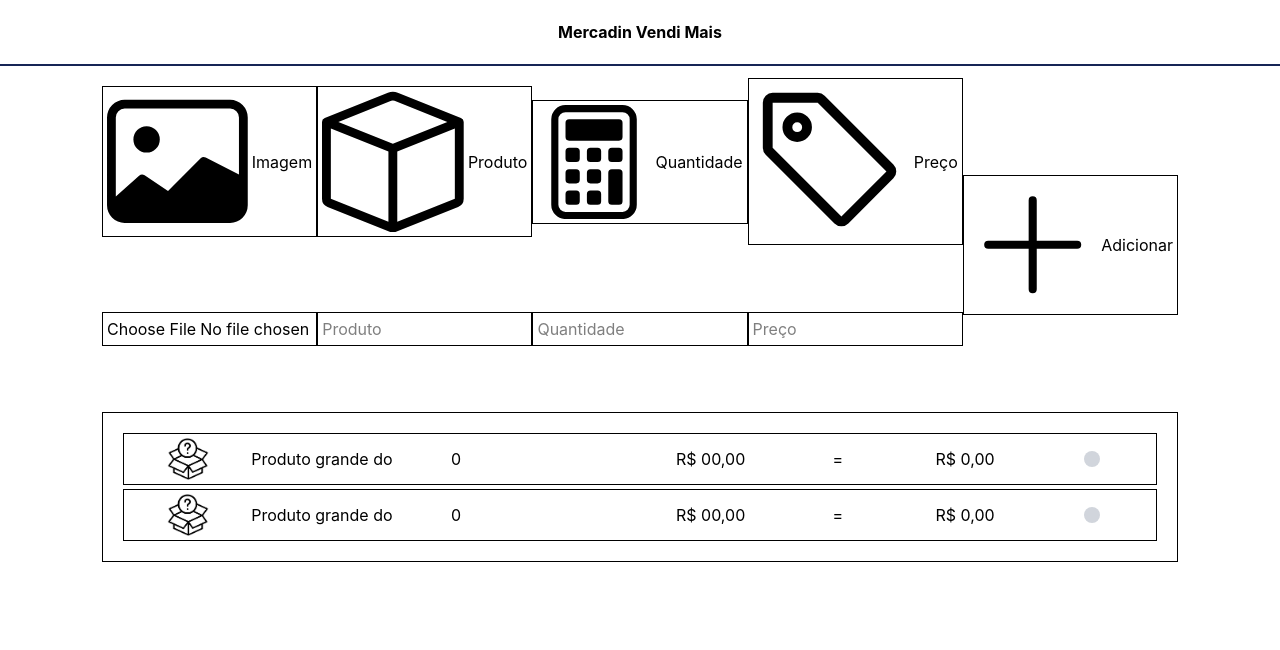
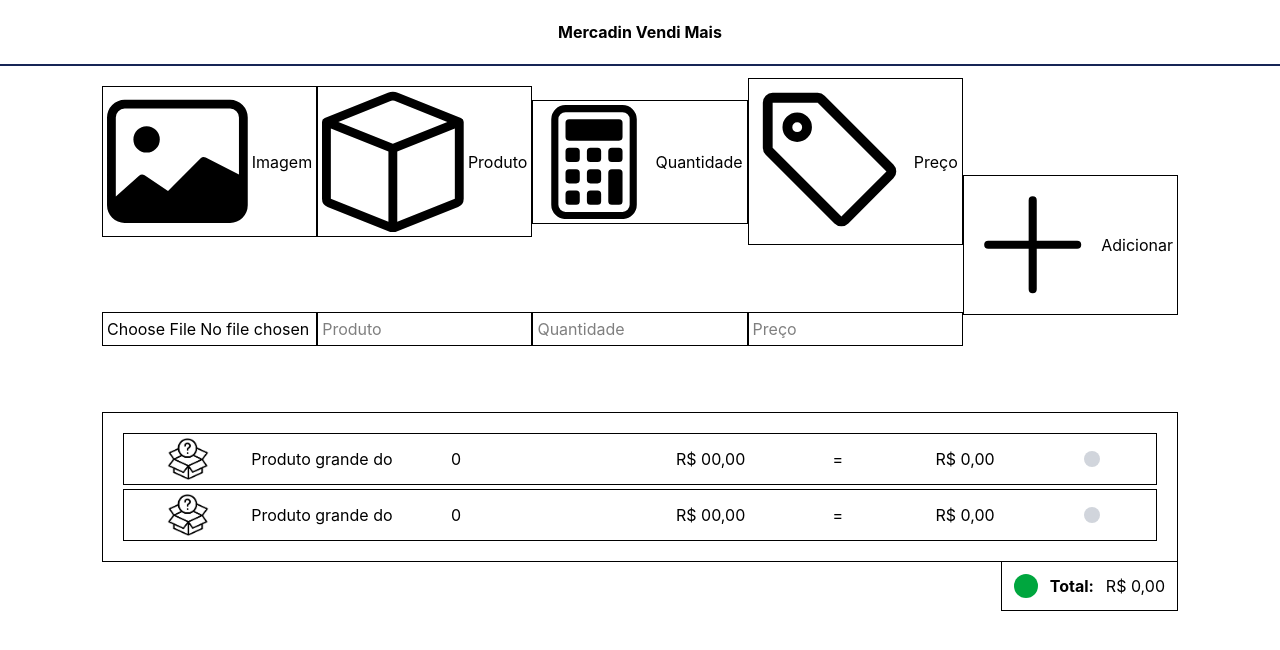
Before and after one commit to VitorPrates/MiniMercado-EXPRESS, a React (Vite) app in the folder lojaexpress/: page / in a window 1280 px wide. Shown: the top 650 px of the page. Built offline with nearby package versions, Linux system fonts and the light colour scheme.

Commit message:
adicionando local onde será calculado o total dos preços dos produtos

```diff
--- a/lojaexpress/src/App.jsx
+++ b/lojaexpress/src/App.jsx
@@ -27,6 +27,11 @@ function App() {
           <CardItem/>
           <CardItem/>
         </div>
+        <div className='flex items-center ml-auto mr-0 w-fit gap-3 p-3 border border-t-0'>
+          <span className='bg-green-600 p-3 rounded-full text-white'><Icons.CurrencyDollar/></span>
+          <h4 className='font-bold'>Total:</h4>
+          <p>{(0).toLocaleString('pt-BR', {style: 'currency',currency: 'BRL'})}</p>
+        </div>
       </form>
     </div>
   )
```
